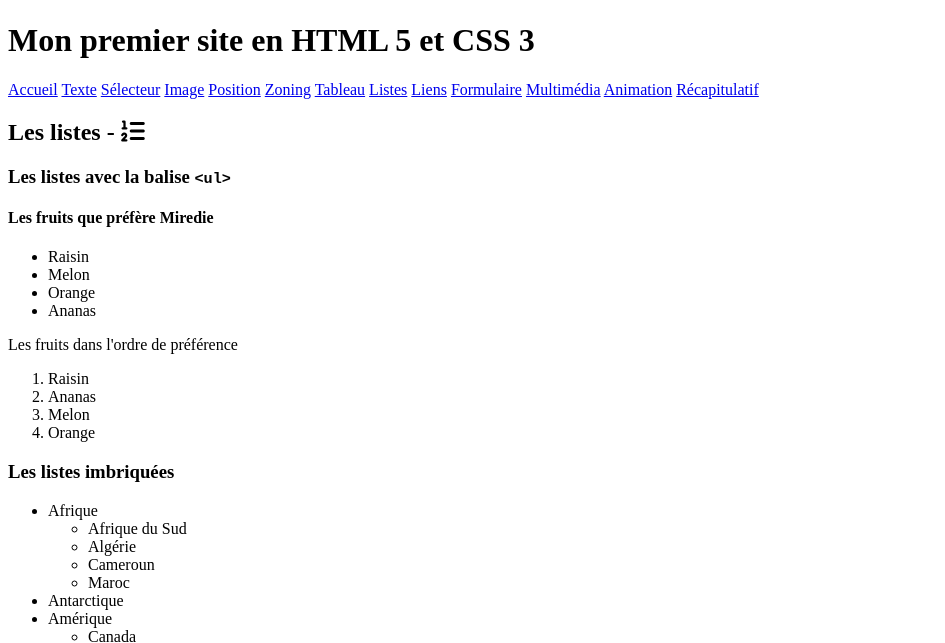
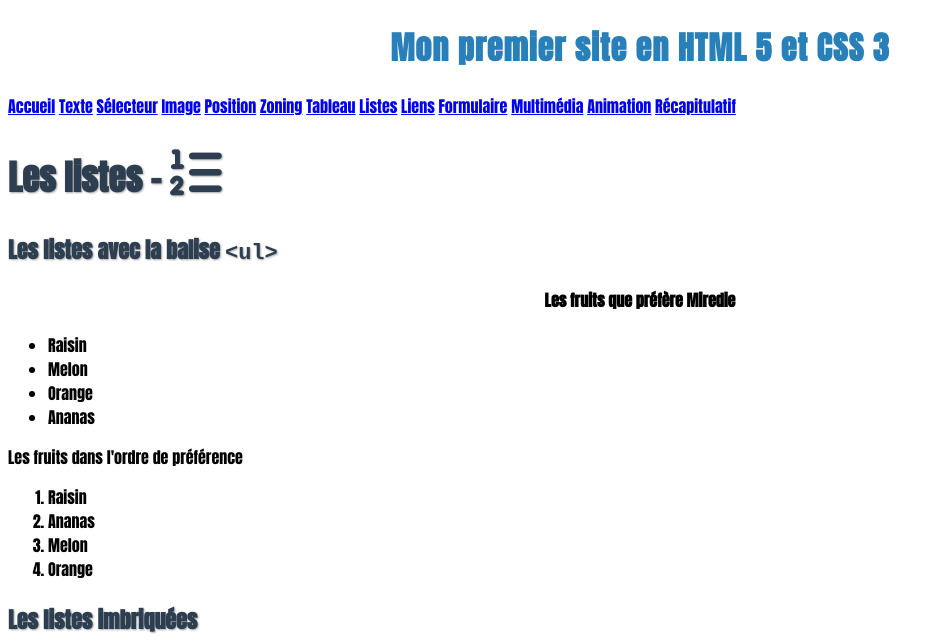
Before and after one commit to Rdh92/premierSITE, a plain HTML site: page listes.html in a window 1280 px wide. Shown: the part 141-784 px from the top of the page, without its empty margins (0-945 px from the left). Drawn offline with Linux system fonts and the light colour scheme.

Commit message:
ajout google font

```diff
--- /dev/null
+++ b/css/style.css
@@ -0,0 +1,56 @@
+/* les styles pour le premierSITE Redha Talamine chantier SUresnes 2021-2022  */
+
+/* les typos Google Font utilisées dans le site  */
+/* Anton,Oswald et Lemonada  */
+
+/* font-family: 'Anton', sans-serif;
+font-family: 'Lemonada', cursive;
+font-family: 'Oswald', sans-serif; */
+
+body{
+    font-family: 'Anton', sans-serif;
+}
+
+/* les titres du site */
+
+h1{
+    /* typo Google  */
+    font-family: 'Anton'; sans-serif
+    /* taille de typo */
+    font-size: 45px;
+    /* espacement entre les lettres  */
+    letter-spacing: 1px;
+    /* couleur réf.héxadécimale  */
+    color: #2980B9;
+    text-align: center;
+}
+
+h2{
+    font-size: 35px;
+    color: #2c3e50;
+    /* épaisseur des caractères */
+    font-weight: bolder;
+    /* texte -shadow ou ombre portée une propriété qui a besoin de 1 ou plusieurs valeurs cf. : https://developer.mozilla.org/fr/docs/Web/CSS/text-shadow*/
+    text-shadow: 1px 1px 2px #aaa;
+}
+
+/* taille de l'icône dans le h2  */
+/* i enfant de h2; l'icône sera 150% plus grande que la taille d'origine  */
+h2 i{
+    font-size: 150%;
+}
+
+h3{
+    font-size: 22px;
+    color: #2c3e50;
+    text-shadow: 1px 1px 2px #aaa;
+}
+
+h4{
+    text-align: center;
+
+}
+
+blockquote  {
+    font-family: cursive;
+}
--- a/exos/css/03_style.css
+++ b/exos/css/03_style.css
@@ -11,9 +11,20 @@ body{
 }
 
 h1{
+    /* taille de typo, en px en unités absolues */
+    font-size: 50px;
     color: whitesmoke;
 }
 
+h2{
+    font-size: 40px;
+    text-transform: uppercase;
+}
+
+h3{
+    font-size: 20px;
+    text-transform: lowercase;
+}
 h1,h2,h3{
         text-align: center;
         color: tomato;
--- a/listes.html
+++ b/listes.html
@@ -14,6 +14,14 @@
 
 		<title>Mon premier site en HTML 5 et en CSS 3 - Textes HTML</title>
 		<!-- à compléter, feuille de style css, typo etc.-->
+
+        <!-- les Google Fonts anton,lemonada et oswald  -->
+		<link rel="preconnect" href="https://fonts.googleapis.com">
+		<link rel="preconnect" href="https://fonts.gstatic.com" crossorigin>
+		<link href="https://fonts.googleapis.com/css2?family=Anton&family=Lemonada&family=Oswald&display=swap" rel="stylesheet">
+
+        <!-- feuille de style du site  -->
+		<link rel="stylesheet" href="css/style.css">
 
         <!-- nous chargeons en CDN (content delivery network) la typo font awesome, la version gratuite, qui comporte 1600 icônes -->
         <!-- FontAwesome Typos -->
```
Also changed, not shown: exos/03_exos.html (+2 -1 lines), index.html (+10 -0 lines), liens.html (+10 -1 lines), texte.html (+8 -0 lines).
